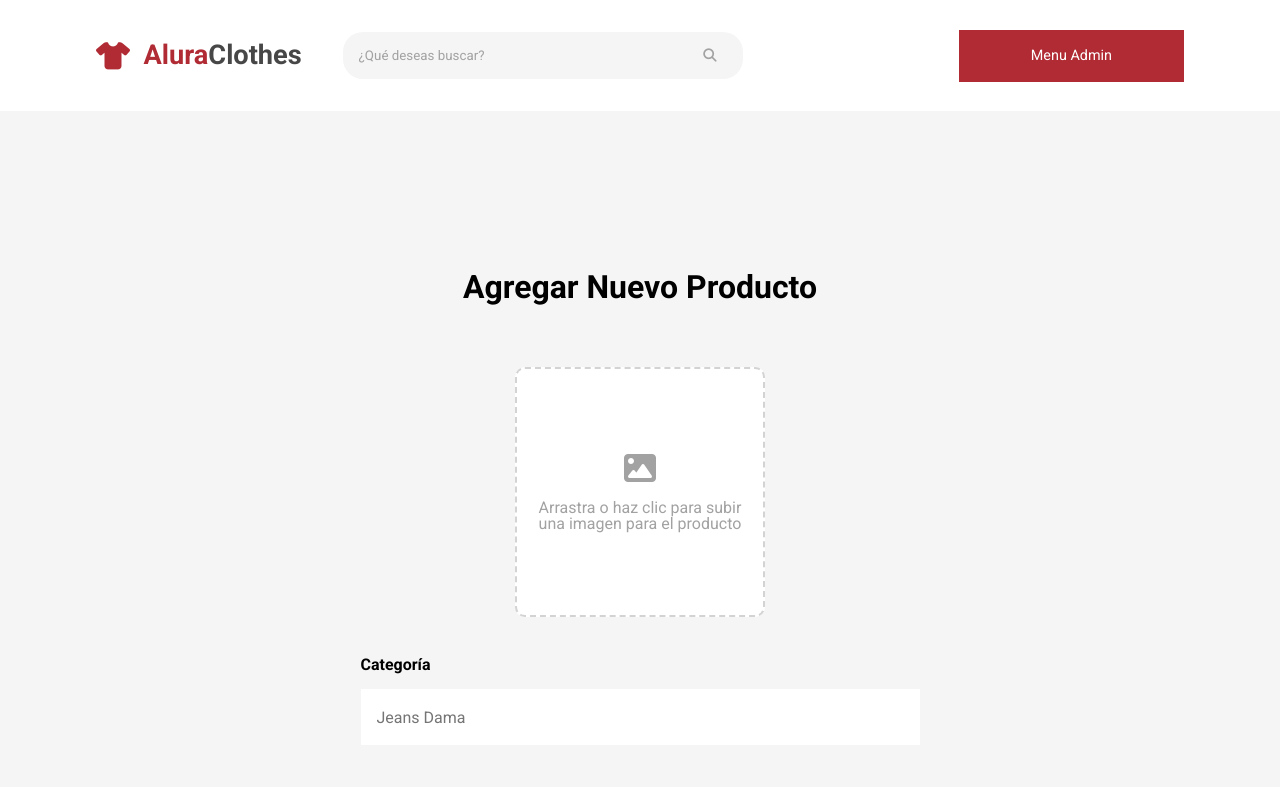
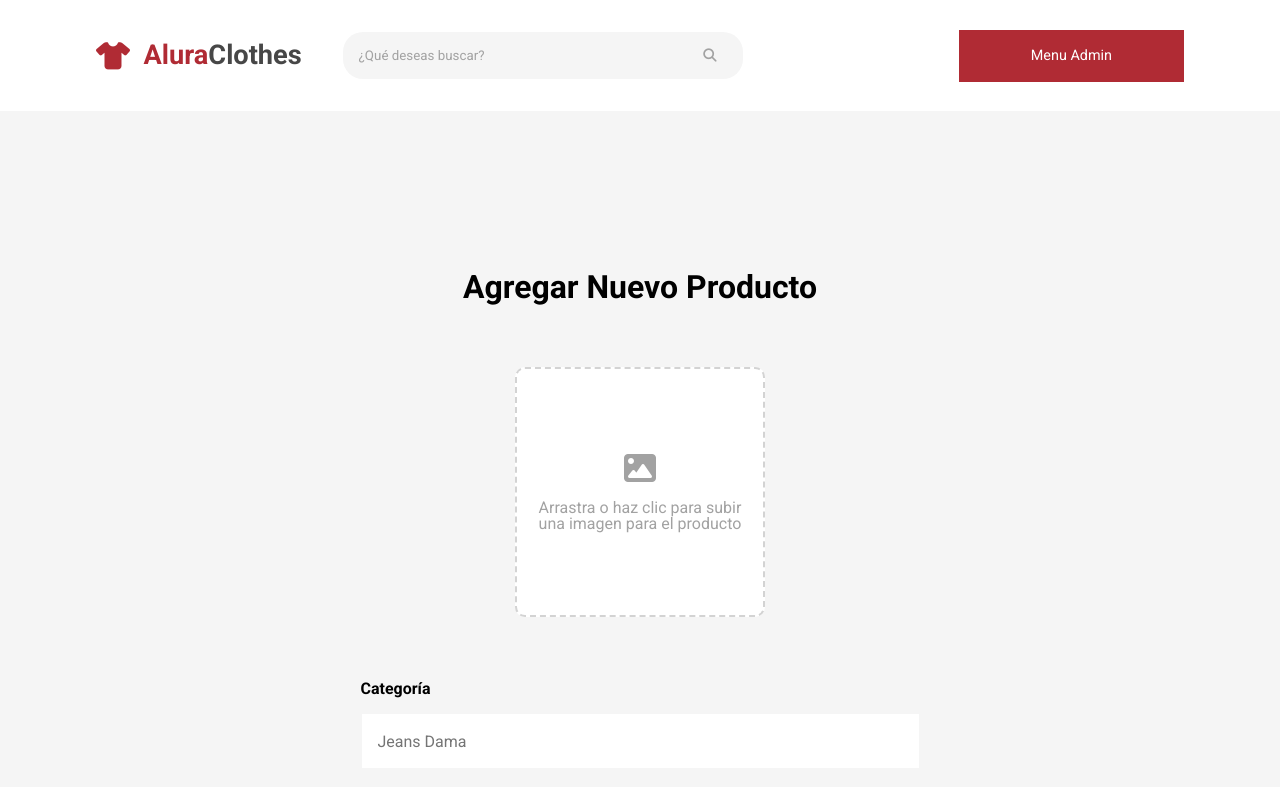
Before and after one commit to caryan57/alura-clothes, a plain HTML site: page pages/products/createProducts.html in a window 1280 px wide. Shown: the top 787 px of the page. Drawn offline with Linux system fonts and the light colour scheme.

Commit message:
adding margin bottom, border and other style for create-products inputs

```diff
--- a/css/products/createProducts.css
+++ b/css/products/createProducts.css
@@ -24,7 +24,7 @@
 .createProducts__form-group {
   display: flex;
   flex-direction: column;
-  margin-bottom: 1em;
+  margin-bottom: 2.5em;
 }
 
 .createProducts__form-group label {
@@ -33,10 +33,9 @@
 }
 
 .createProducts__form-group input {
-  margin-bottom: 1.8em;
   height: 56px;
   font-size: 1em;
-  border: none;
+  border: 1px solid var(--light-gray);
   padding: 1em;
 }
 
@@ -44,6 +43,7 @@
   border: none;
   padding: 1em;
   font-size: 1em;
+  resize: none;
 }
 
 .createProducts__form-submit {
```
